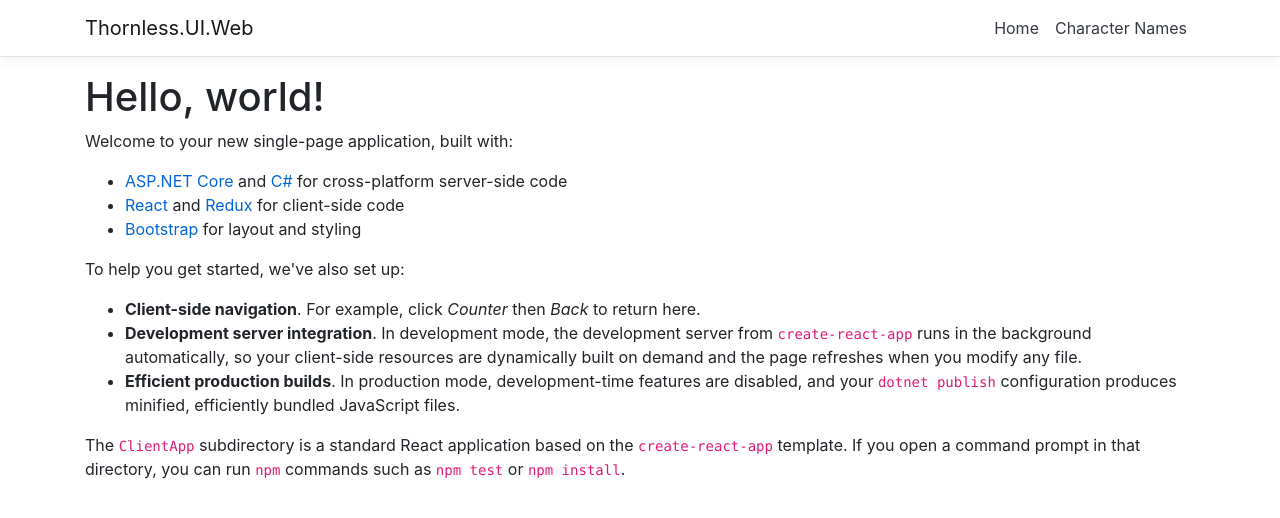
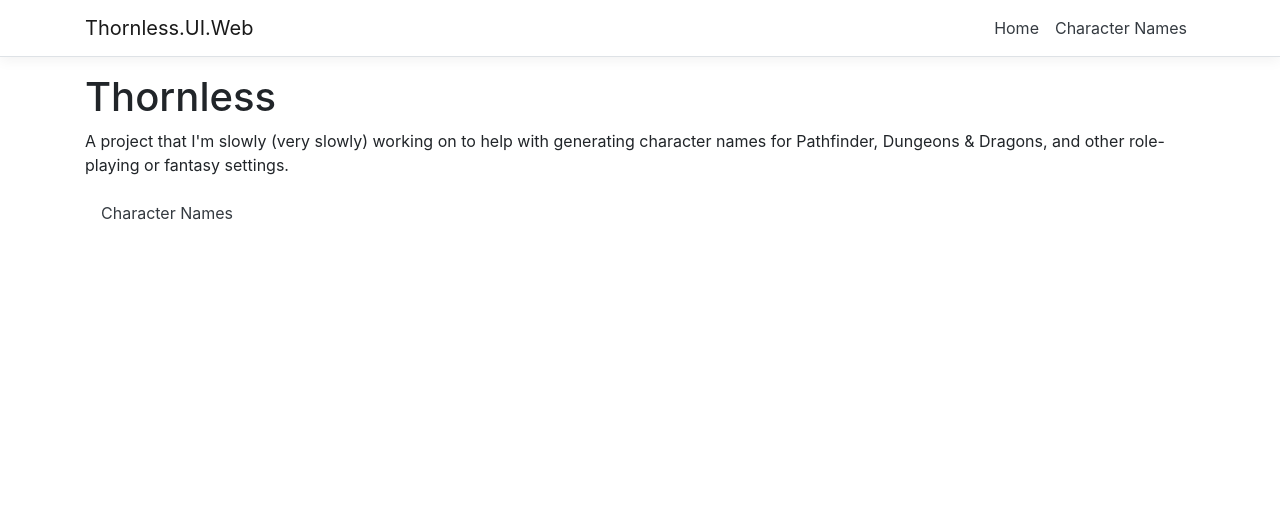
Before and after one commit to WereDev/Thornless, a React (Create React App) app in the folder Thornless.UI.Web/ClientApp/: page / in a window 1280 px wide. Shown: the top 518 px of the page. Built offline with nearby package versions, Linux system fonts and the light colour scheme.

Commit message:
ui tweaks and adding index 0 to dropdowns

```diff
--- a/Thornless.UI.Web/ClientApp/src/custom.css
+++ b/Thornless.UI.Web/ClientApp/src/App.css
@@ -1,4 +1,9 @@
 /* Provide sufficient contrast against white background */
+body {
+  margin: 0px;
+  padding: 0px;
+}
+
 a {
   color: #0366d6;
 }
--- a/Thornless.UI.Web/ClientApp/src/App.tsx
+++ b/Thornless.UI.Web/ClientApp/src/App.tsx
@@ -4,7 +4,7 @@
 import Home from './components/Home';
 import CharacterNameHome from './components/CharacterNames/Home';
 
-import './custom.css'
+import './App.css'
 
 export default () => (
     <Layout>
--- a/Thornless.UI.Web/ClientApp/src/components/Home.tsx
+++ b/Thornless.UI.Web/ClientApp/src/components/Home.tsx
@@ -1,22 +1,20 @@
 import * as React from 'react';
+import { NavLink } from 'reactstrap';
+import { Link } from 'react-router-dom';
 import { connect } from 'react-redux';
 
 const Home = () => (
+
   <div>
-    <h1>Hello, world!</h1>
-    <p>Welcome to your new single-page application, built with:</p>
-    <ul>
-      <li><a href='https://get.asp.net/'>ASP.NET Core</a> and <a href='https://msdn.microsoft.com/en-us/library/67ef8sbd.aspx'>C#</a> for cross-platform server-side code</li>
-      <li><a href='https://facebook.github.io/react/'>React</a> and <a href='https://redux.js.org/'>Redux</a> for client-side code</li>
-      <li><a href='http://getbootstrap.com/'>Bootstrap</a> for layout and styling</li>
-    </ul>
-    <p>To help you get started, we've also set up:</p>
-    <ul>
-      <li><strong>Client-side navigation</strong>. For example, click <em>Counter</em> then <em>Back</em> to return here.</li>
-      <li><strong>Development server integration</strong>. In development mode, the development server from <code>create-react-app</code> runs in the background automatically, so your client-side resources are dynamically built on demand and the page refreshes when you modify any file.</li>
-      <li><strong>Efficient production builds</strong>. In production mode, development-time features are disabled, and your <code>dotnet publish</code> configuration produces minified, efficiently bundled JavaScript files.</li>
-    </ul>
-    <p>The <code>ClientApp</code> subdirectory is a standard React application based on the <code>create-react-app</code> template. If you open a command prompt in that directory, you can run <code>npm</code> commands such as <code>npm test</code> or <code>npm install</code>.</p>
+    <h1>Thornless</h1>
+    <p>
+      A project that I'm slowly (very slowly) working on to help with
+      generating character names for Pathfinder, Dungeons &amp; Dragons,
+      and other role-playing or fantasy settings.
+    </p>
+    <p>
+      <NavLink tag={Link} className="text-dark" to="/characternames">Character Names</NavLink>
+    </p>
   </div>
 );
 
--- a/Thornless.UI.Web/ClientApp/src/store/CharacterNames.ts
+++ b/Thornless.UI.Web/ClientApp/src/store/CharacterNames.ts
@@ -91,20 +91,24 @@
         }
     },
     requestAncestryOption: (selectedAncestry: string): AppThunkAction<KnownAction> => (dispatch, getState) => {
+        if (selectedAncestry !== "") {
             fetch(`/api/charactername/` + selectedAncestry)
                 .then(response => response.json() as Promise<Common.ApiResponse<AncestryOption>>)
                 .then(data => {
                     dispatch({ type: 'RECEIVE_ANCESTRY_OPTIONS', ancestryOptions: data.data });
                 });
+        }
 
-        dispatch({ type: 'REQUEST_ANCESTRIES' });
+        dispatch({ type: 'REQUEST_ANCESTRY_OPTIONS' });
     },
     requestCharacterNames: (selectedAncestry: string, selectedOption: string): AppThunkAction<KnownAction> => (dispatch, getState) => {
+        if (selectedAncestry !== "" && selectedOption !== "") {
             fetch(`/api/charactername/` + selectedAncestry + `/` + selectedOption)
                 .then(response => response.json() as Promise<Common.ApiResponse<CharacterName[]>>)
                 .then(data => {
                     dispatch({ type: 'RECEIVE_CHARACTER_NAMES', characterNames: data.data });
                 });
+        }
     }
 };
 
@@ -129,8 +133,8 @@
             break;
         case 'RECEIVE_ANCESTRIES':
             currentState.loadState = Common.LoadingStates.IsLoaded;
+            action.ancestries.unshift({ code: "", name: "-- Select Ancestry --", sortOrder: -1 })
             currentState.ancestries = action.ancestries;
-            currentState.ancestryOptions = null;
             break;
         case 'REQUEST_ANCESTRY_OPTIONS':
             currentState.loadState = Common.LoadingStates.IsLoading;
@@ -138,6 +142,7 @@
             break;
         case 'RECEIVE_ANCESTRY_OPTIONS':
             currentState.loadState = Common.LoadingStates.IsLoaded;
+            action.ancestryOptions.options.unshift({ code: "", name: "-- Select Option --", sortOrder: -1 })
             currentState.ancestryOptions = action.ancestryOptions;
             break;
         case 'REQUEST_CHARACTER_NAMES':
@@ -145,7 +150,7 @@
             break;
         case 'RECEIVE_CHARACTER_NAMES':
             currentState.loadState = Common.LoadingStates.IsLoaded;
-            currentState.characterNames = currentState.characterNames.concat(action.characterNames);
+            currentState.characterNames = action.characterNames.concat(currentState.characterNames);
             break;
     }
     return currentState;
```
Lines whose indentation alone changed are shown as unchanged.
